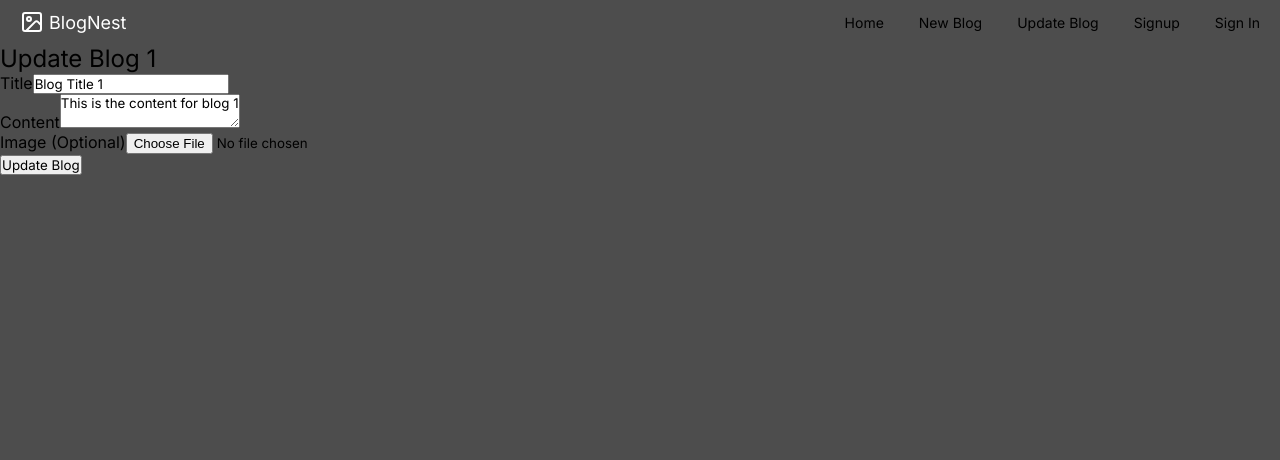
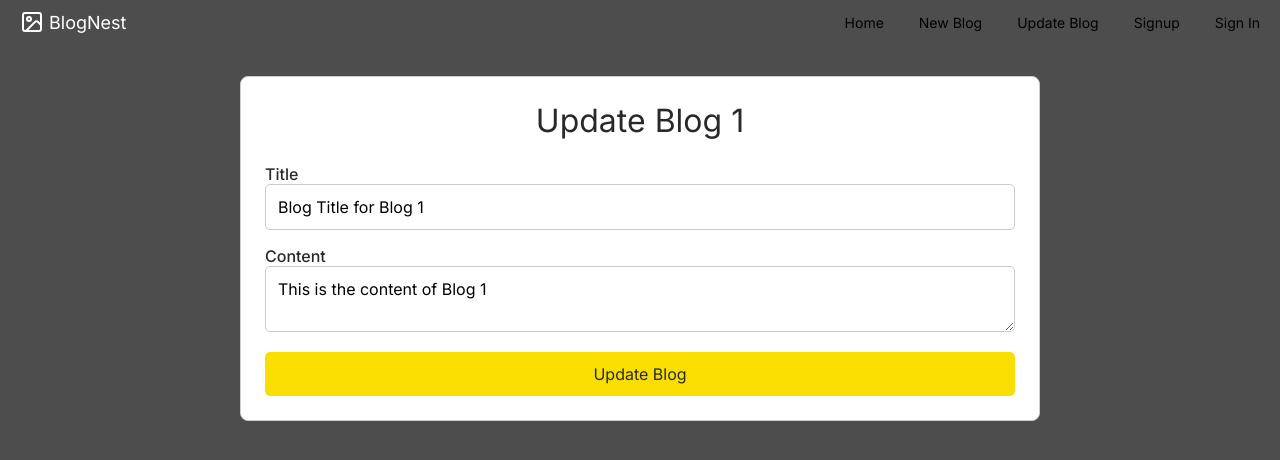
Before and after one commit to rvupmo33/blog-nest, a React (Create React App) app in the folder frontend/: page /blogs/update/1 in a window 1280 px wide. Shown: the top 460 px of the page. Built offline with nearby package versions, Linux system fonts and the light colour scheme; a web font is replaced by a local one.

Commit message:
Styling for UpdateBlog

```diff
--- a/frontend/src/App.js
+++ b/frontend/src/App.js
@@ -19,7 +19,7 @@ function App() {
           <Route path="/" exact></Route>
           <Route path="/" exact></Route>
           {/* Dynamic route for updating any blog */}
-          <Route path="/blogs/update/:blogId" exact component={UpdateBlog} />
+          <Route path="/blogs/update/:blogId" exact component={UpdateBlog}></Route>
           <Redirect to="/" />
         </Switch>
       </main>
--- a/frontend/src/shared/components/Navigation/NavLinks.js
+++ b/frontend/src/shared/components/Navigation/NavLinks.js
@@ -14,7 +14,7 @@ const NavLinks = (props) => {
       </li>
       {/* Only one "Update Blog" link that takes to dynamic route */}
       <li>
-        <NavLink to="/blogs/update">Update Blog</NavLink>
+        <NavLink to="/blogs/update/1">Update Blog</NavLink>
       </li>
       <li>
         <NavLink to="/">Signup</NavLink>
--- /dev/null
+++ b/frontend/src/shared/components/blog/UpdateBlog.css
@@ -0,0 +1,83 @@
+/* Style for the Update Blog container */
+.update-blog-container {
+    max-width: 800px;
+    margin: 2rem auto;
+    padding: 1.5rem;
+    border: 1px solid #ccc;
+    border-radius: 8px;
+    background-color: #fff;
+  }
+
+  /* Heading Style */
+  .update-blog-container h2 {
+    font-size: 2rem;
+    text-align: center;
+    margin-bottom: 1.5rem;
+    color: #292929;
+  }
+
+  /* Form Style */
+  .update-blog-form {
+    display: flex;
+    flex-direction: column;
+    gap: 1rem;
+  }
+
+  /* Input and textarea elements */
+  .update-blog-form input,
+  .update-blog-form textarea {
+    width: 100%;
+    padding: 0.75rem;
+    border: 1px solid #ccc;
+    border-radius: 5px;
+    font-size: 1rem;
+  }
+
+  /* Label style */
+  .update-blog-form label {
+    font-size: 1rem;
+    font-weight: 500;
+    color: #292929;
+  }
+
+  /* Button styling */
+  .update-blog-form button {
+    padding: 0.75rem;
+    background-color: #f8df00;
+    color: #292929;
+    border: none;
+    border-radius: 5px;
+    cursor: pointer;
+    font-size: 1rem;
+    transition: background-color 0.3s;
+  }
+
+  /* Hover effect for button */
+  .update-blog-form button:hover {
+    background-color: #292929;
+    color: white;
+  }
+
+  /* Styling for the form controls */
+  .update-blog-form input:focus,
+  .update-blog-form textarea:focus {
+    outline: none;
+    border-color: #f8df00;
+  }
+
+  /* Media query for responsiveness */
+  @media (max-width: 768px) {
+    .update-blog-container {
+      padding: 1rem;
+    }
+
+    .update-blog-form {
+      gap: 0.75rem;
+    }
+
+    .update-blog-form input,
+    .update-blog-form textarea {
+      padding: 0.5rem;
+      font-size: 0.9rem;
+    }
+  }
--- a/frontend/src/shared/components/blog/UpdateBlog.js
+++ b/frontend/src/shared/components/blog/UpdateBlog.js
@@ -1,33 +1,28 @@
 import React, { useState, useEffect } from "react";
-import { useParams } from "react-router-dom"; // to get dynamic URL params
+import { useParams } from "react-router-dom";
+import "./UpdateBlog.css";  // Import the CSS file
 
 const UpdateBlog = () => {
-  const { blogId } = useParams(); // this will extract the blogId from the URL
+  const { blogId } = useParams();  // Get blogId from URL params
   const [title, setTitle] = useState("");
   const [content, setContent] = useState("");
-  const [image, setImage] = useState(null);
-  const [loading, setLoading] = useState(false);
 
   useEffect(() => {
-    // Dummy data fetch based on blogId (you can replace this with an actual fetch call)
-    const fetchBlogData = () => {
-      setTitle(`Blog Title ${blogId}`); // Update title with the blogId
-      setContent(`This is the content for blog ${blogId}`);
-    };
+    // For now, using dummy data, you can replace it with a real fetch call
+    setTitle(`Blog Title for Blog ${blogId}`);  // Dummy data
+    setContent(`This is the content of Blog ${blogId}`);  // Dummy content
+  }, [blogId]);  // Re-run when the blogId changes
 
-    fetchBlogData();
-  }, [blogId]); // re-fetch if blogId changes
-
-  const handleSubmit = async (event) => {
+  const handleSubmit = (event) => {
     event.preventDefault();
-    // Here you would call your backend API to update the blog
-    console.log("Updating Blog ID:", blogId, title, content, image);
+    // Handle blog update logic (e.g., send to API)
+    console.log(`Updating Blog ID: ${blogId}`);
   };
 
   return (
-    <div className="update-blog-form">
+    <div className="update-blog-container">
       <h2>Update Blog {blogId}</h2>
-      <form onSubmit={handleSubmit}>
+      <form className="update-blog-form" onSubmit={handleSubmit}>
         <div>
           <label>Title</label>
           <input
@@ -35,34 +30,17 @@ const UpdateBlog = () => {
             value={title}
             onChange={(e) => setTitle(e.target.value)}
             required
-            placeholder="Enter title"
           />
         </div>
-
         <div>
           <label>Content</label>
           <textarea
             value={content}
             onChange={(e) => setContent(e.target.value)}
             required
-            placeholder="Edit your post here..."
           />
         </div>
-
-        <div>
-          <label>Image (Optional)</label>
-          <input
-            type="file"
-            accept="image/*"
-            onChange={(e) => setImage(e.target.files[0])}
-          />
-        </div>
-
-        <div>
-          <button type="submit" disabled={loading}>
-            {loading ? "Updating..." : "Update Blog"}
-          </button>
-        </div>
+        <button type="submit">Update Blog</button>
       </form>
     </div>
   );
```
